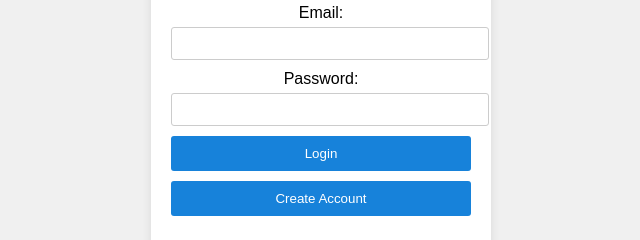
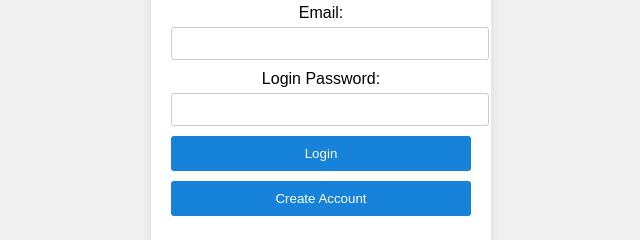
Before and after one commit to trevorsuper/neutron-pass, a website: page html/login.html in a window 1280 px wide. Shown: the part 311-551 px from the top of the page, 319-959 px from the left. Drawn offline with Linux system fonts and the light colour scheme.

Commit message:
Renamed 'Password:' text prompt to 'Login Password:' on login.html to distinguish between the page asking for login and master pw

```diff
--- a/html/login.html
+++ b/html/login.html
@@ -12,7 +12,7 @@
     <form id="loginForm">
       <label for="email">Email:</label>
       <input type="email" id="email" name="email" required>
-      <label for="password">Password:</label>
+      <label for="password">Login Password:</label>
       <input type="password" id="password" name="password" required>
       <button type="submit">Login</button>
       <button type="button" id="createAccountButton">Create Account</button>
```
